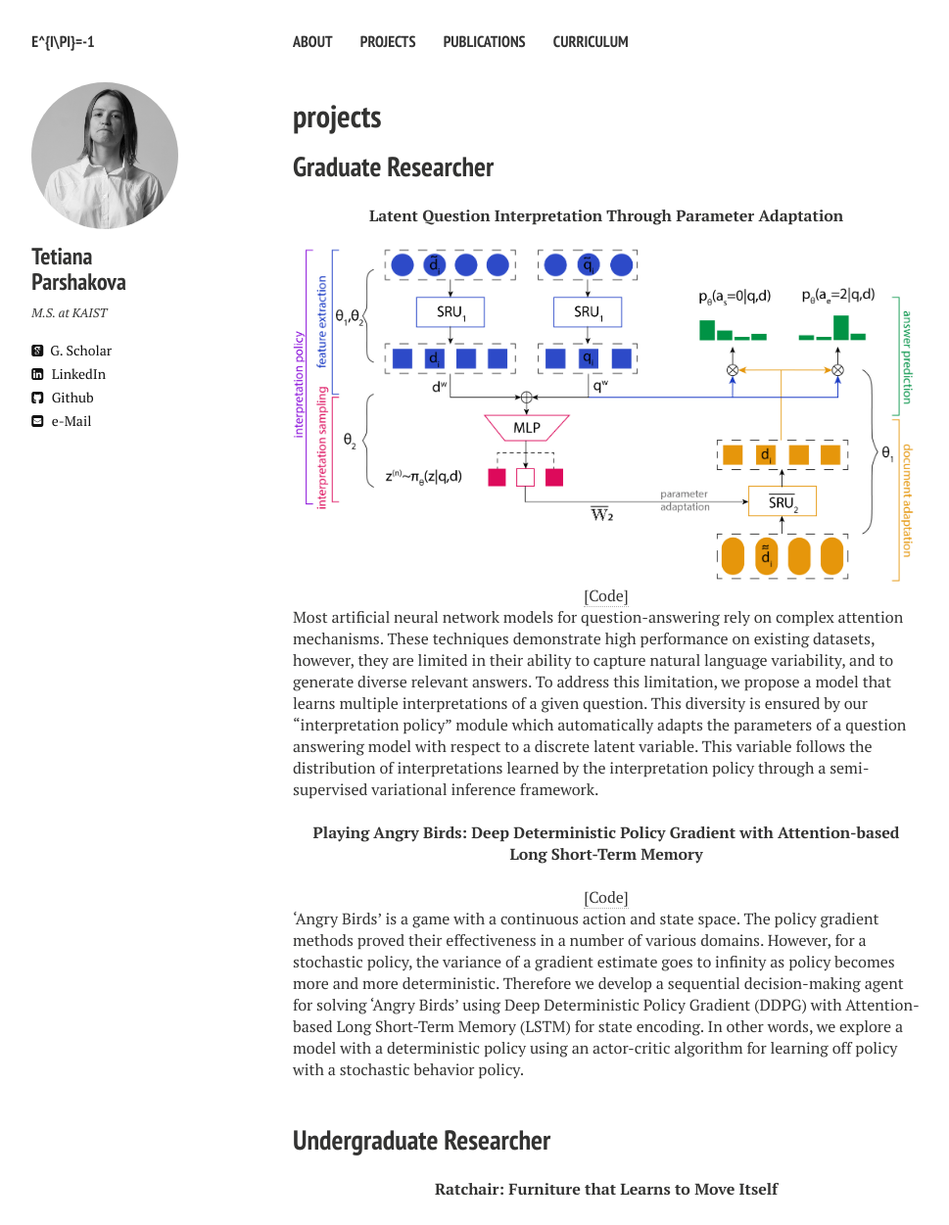
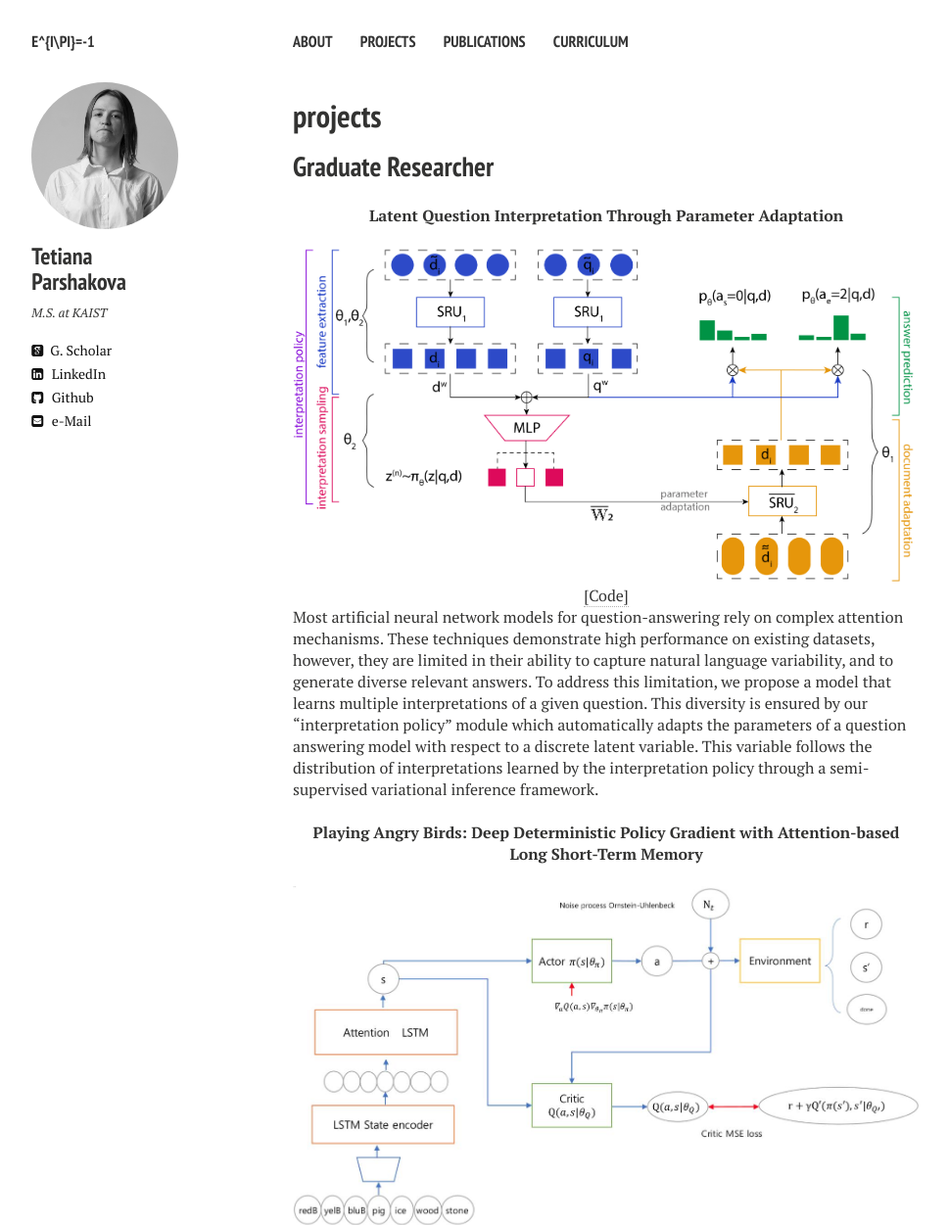
Before and after one commit to alexanch/parshakova.github.io, a Jekyll site: the page built from projects.md, in a window 1280 px wide. Shown: the top 1251 px of the page at 98% size, without its empty margins (21-990 px from the left). Built offline with Jekyll 4.4.1, drawn with Linux system fonts in a browser that asks for light colours; nearby versions of some CDN libraries; grey boxes are pictures that could not be loaded.

Commit message:
Update projects.md

```diff
--- a/projects.md
+++ b/projects.md
@@ -33,6 +33,8 @@ This diversity is ensured by our "interpretation policy" module which automatica
 </p>
 
 <br />
+
+<img src="/images/angryb_model.jpg" alt="hi" class="inline"/>
 
 <p style="text-align: center;">
 <a href="https://github.com/parshakova/AngryBirds_RL">[Code]</a>
```
